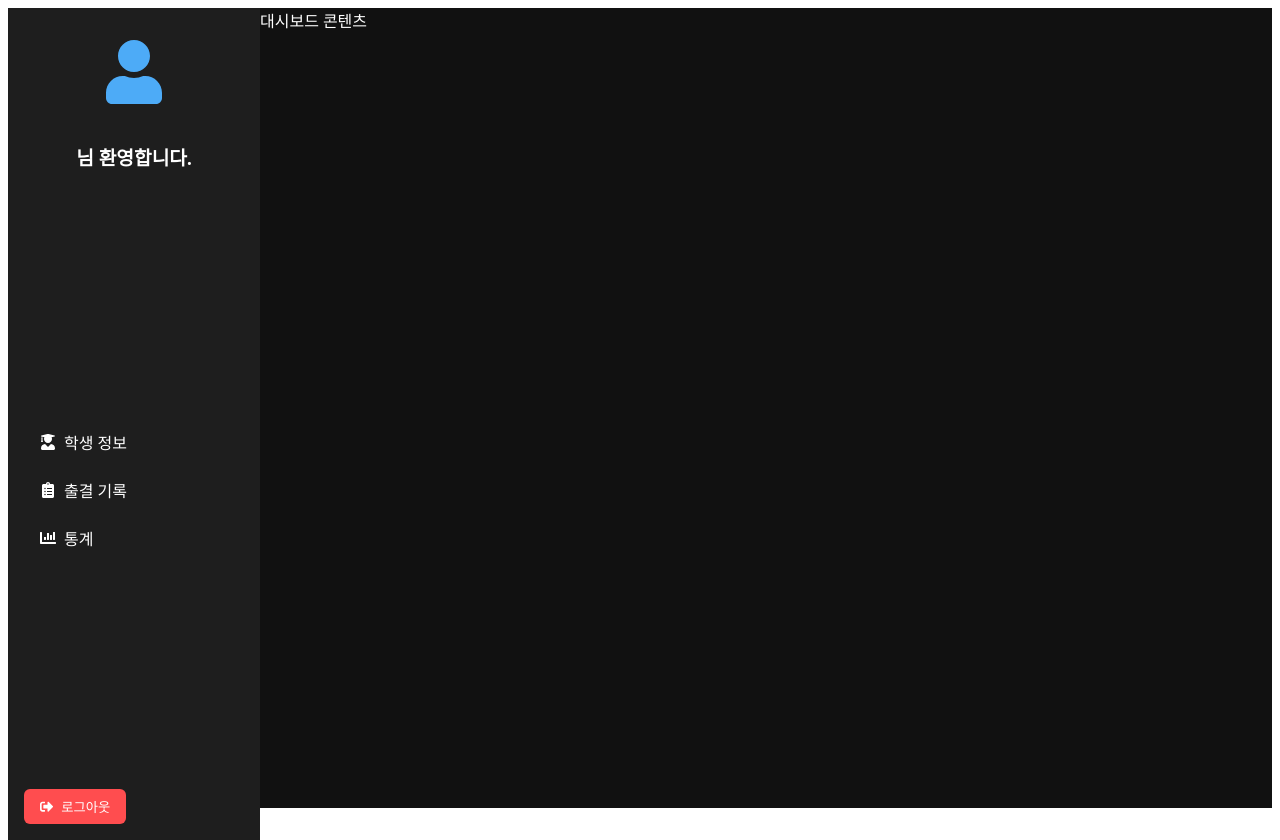
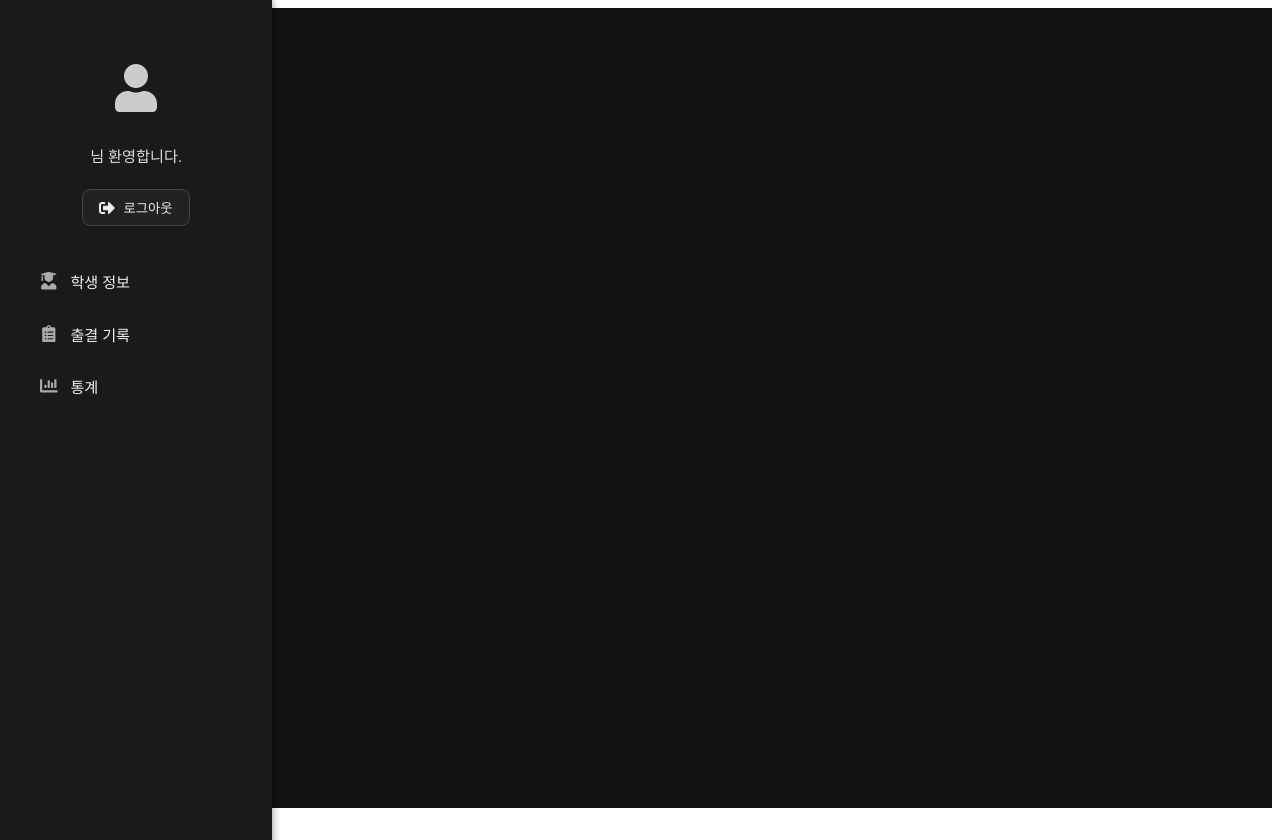
Before and after one commit to SHP-0701/student-manage-app, a Next.js app: page /dashboard in a window 1280 px wide. After the commit the page ends 816 px from the top, so only its background shows below. Built offline with nearby package versions, Linux system fonts and the light colour scheme.

Commit message:
SideMenu 작업

```diff
--- a/components/SideMenu.js
+++ b/components/SideMenu.js
@@ -7,6 +7,7 @@ export default function SideMenu({username}) {
             <div className={styles.topSection}>
                 <FaUser className={styles.userIcon} />
                 <p className={styles.welcome}>{username} 님 환영합니다.</p>
+                <button className={styles.logout}><FaSignOutAlt />로그아웃</button>
             </div>
 
             <nav className={styles.nav}>
@@ -16,10 +17,6 @@ export default function SideMenu({username}) {
                     <li><FaChartBar />통계</li>
                 </ul>
             </nav>
-
-            <div className={styles.bottomSection}>
-                <button className={styles.logout}><FaSignOutAlt />로그아웃</button>
-            </div>
         </aside>
     )
 }
--- a/styles/SideMenu.module.css
+++ b/styles/SideMenu.module.css
@@ -1,62 +1,91 @@
 .sidebar {
-    width: 220px;
+  position: fixed;
+  top: 0;
+  left: 0;
+  width: 240px;
   height: 100vh;
-    background-color: #1e1e1e;
-    color: #fff;
+  background-color: #1a1a1a;
+  color: #f0f0f0;
   display: flex;
   flex-direction: column;
   justify-content: space-between;
-    padding: 1rem;
+  padding: 2rem 1rem;
+  box-shadow: 2px 0 6px rgba(0, 0, 0, 0.3);
 }
 
 .topSection {
+  display: flex;
+  flex-direction: column;
+  align-items: center;
+  margin-top: 2rem;
+}
+
+.userIcon {
+  font-size: 3rem;
+  color: #ccc;
+  margin-bottom: 0.5rem;
+}
+
+.welcome {
+  font-size: 0.95rem;
+  margin-top: 1.5rem;
+  color: #ddd;
   text-align: center;
 }
 
-.userIcon {
-    font-size: 4rem;
-    color: #4dabf7;
-    margin: 1rem 0;
+.logout {
+  background-color: #222;
+  padding: 0.5rem 1rem;
+  margin-top: 0.5rem;
+  border-radius: 8px;
+  border: 1px solid #444;
+  color: #eee;
+  cursor: pointer;
+  transition: all 0.2s ease;
+  display: flex;
+  align-items: center;
+  margin-top: 0.5rem;
 }
 
-.welcome {
-    font-size: 1.2rem;
-    font-weight: bold;
+.logout:hover {
+  background-color: #444;
+  color: #fff;
 }
 
+.logout svg {
+  margin-right: 0.5rem;
+  font-size: 1rem;
+}
+
+.nav {
+    flex-grow: 1;
+    margin-top: 2rem;
+    padding: 0 0.5rem;
+}
 .nav ul {
   list-style: none;
   padding: 0;
-    margin: 2rem 0;
+  margin: 0;
 }
 
 .nav li {
   display: flex;
   align-items: center;
-    gap: 0.5rem;
   padding: 0.75rem 1rem;
+  margin-bottom: 0.4rem;
+  font-size: 0.95rem;
+  border-radius: 6px;
   cursor: pointer;
-    border-radius: 6px;
-    transition: background 0.2s;
+  transition: background-color 0.2s;
+  gap: 0.3rem;
 }
 
 .nav li:hover {
-    background-color: #2b2b2b;
+  background-color: #2a2a2a;
 }
 
-.bottomSection {
-    text-align: center;
+.nav li svg {
+  margin-right: 8px;
+  font-size: 1.1rem;
+  color: #aaa;
 }
-
-.logout {
-    background: #ff4d4f;
-    color: #fff;
-    border: none;
-    padding: 0.5rem 1rem;
-    border-radius: 6px;
-    cursor: pointer;
-    display: flex;
-    align-items: center;
-    gap: 0.5rem;
-    justify-content: center;
-}
```
Lines whose indentation alone changed are shown as unchanged.
